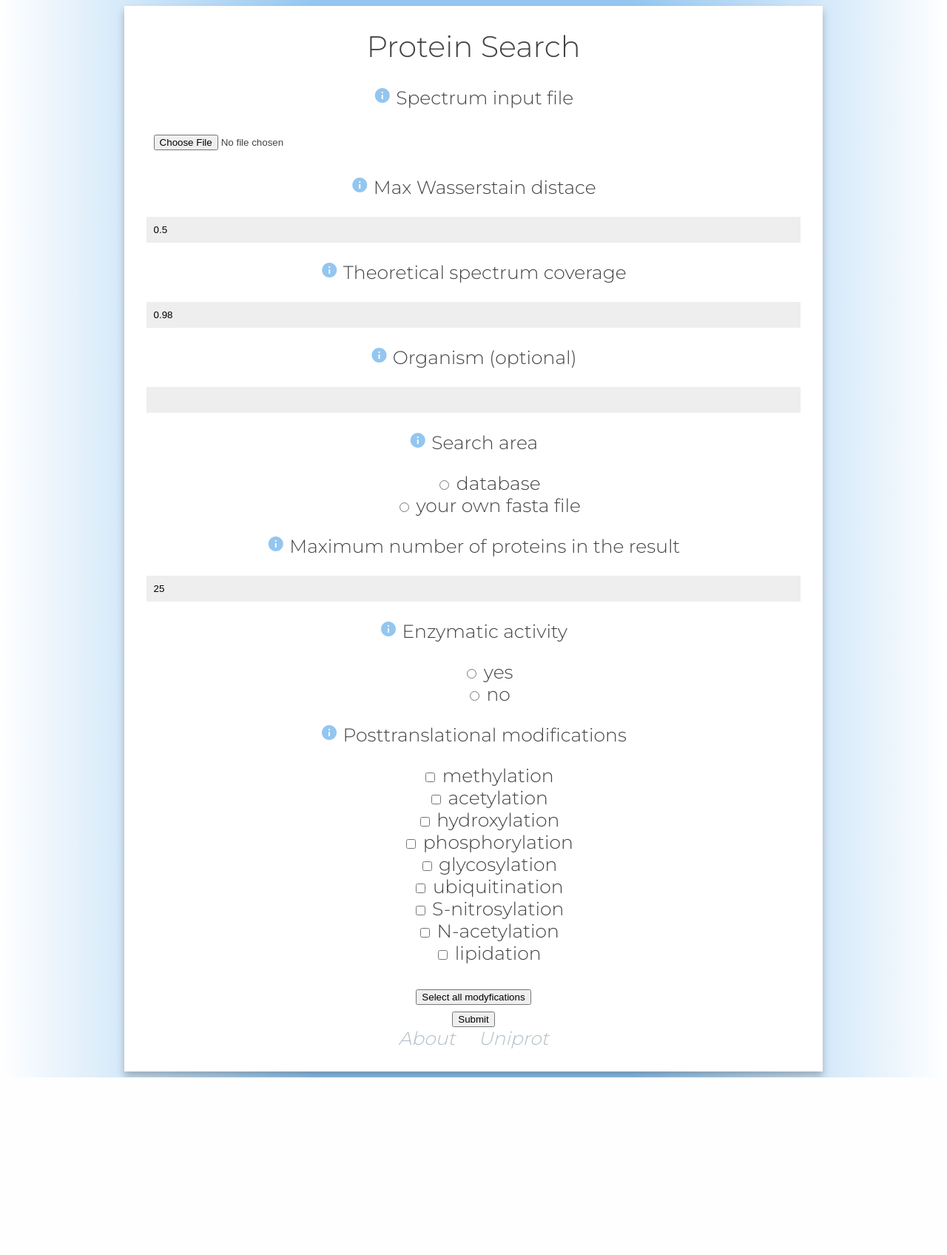
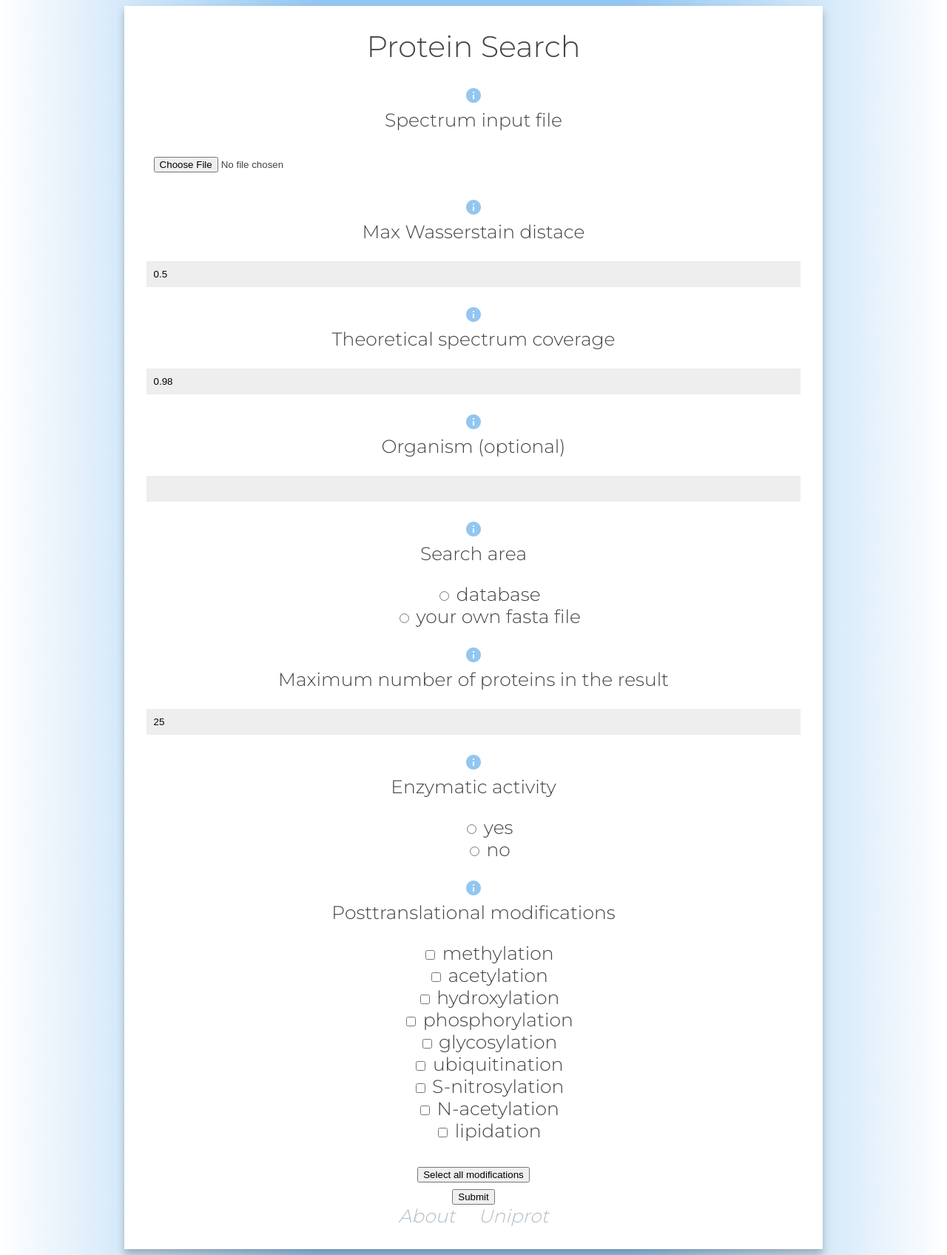
Before and after one commit to LicencjatBioinf/Interface, a Django app: page / in a window 1280 px wide. Shown: the whole page at 74% size. Before the commit the page ends 1456 px from the top, so only its background shows below. Run offline with Django 3.2, Linux system fonts and the light colour scheme.

Commit message:
Add files via upload

```diff
--- a/uniprotsearch/templates/index.html
+++ b/uniprotsearch/templates/index.html
@@ -14,16 +14,22 @@
             <br>
             <form method="post" enctype="multipart/form-data">
                 {% csrf_token %}
+
                 {% for field in form %}
                     <div class={{field.name}}-div>
-                    <i class="material-icons" id="btnInfo">info</i>
+
+                        <div class="icon">
+                            <span id={{field.name}}-span></span>
+                            <i class="material-icons" id="btnInfo">info</i>
+                        </div>
+
                     <label for="id_{{ field.name }}" class="control-label">{{ field.label }}</label>
                     <p>
                         {{ field }}
                     </p>
                     </div>
                 {% endfor %}
-                <button class="btnselect" type="select">Select all modyfications</button>
+                <button class="btnselect" type="select">Select all modifications</button>
                 <br>
                 <button type="submit">Submit</button>
             </form>
```
